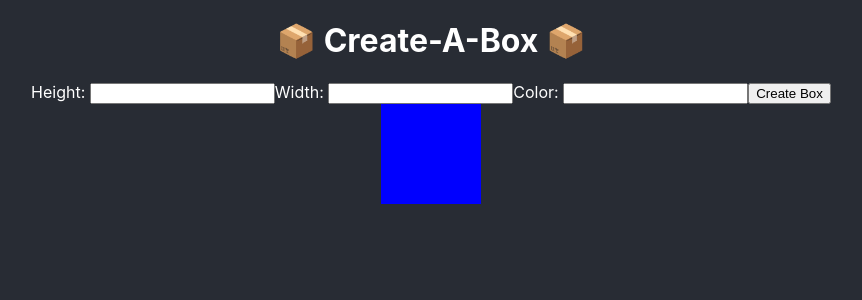
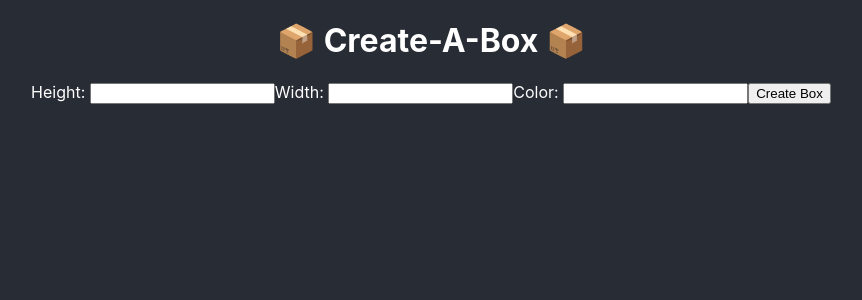
Before and after one commit to TyeCampbell/react-boxmaker, a React (Create React App) app: page / in a window 1280 px wide. Shown: the top 300 px of the page, without its empty margins (209-1071 px from the left). Built offline with nearby package versions, Linux system fonts and the light colour scheme.

Commit message:
added UUID for key and implemented when boxes are being created.

```diff
--- a/package.json
+++ b/package.json
@@ -8,7 +8,8 @@
     "@testing-library/user-event": "^7.1.2",
     "react": "^16.12.0",
     "react-dom": "^16.12.0",
-    "react-scripts": "3.3.0"
+    "react-scripts": "3.3.0",
+    "uuid": "^3.3.3"
   },
   "scripts": {
     "start": "react-scripts start",
--- a/src/Box.js
+++ b/src/Box.js
@@ -2,17 +2,19 @@ import React, { Component } from 'react';
 import './Box.css'
 
 class Box extends Component {
-    constructor(props){
-        super(props);
 
+    static defaultProps = {
+        height: 100,
+        width: 100,
+        color: 'white',
     }
 
     render(){
 
         const boxStyling = {
-            height: '100px',
-            width: '100px',
-            backgroundColor: 'blue',
+            height: this.props.height + "px",
+            width: this.props.width + "px",
+            backgroundColor: this.props.color,
         }
 
         return(
--- a/src/BoxList.js
+++ b/src/BoxList.js
@@ -1,5 +1,6 @@
 import React, { Component } from 'react';
 import NewBoxForm from './NewBoxForm';
+import uuid from 'uuid/v4'
 import Box from './Box';
 
 
@@ -9,13 +10,18 @@ class BoxList extends Component {
         this.state = {
             boxes: [],
         }
+        this.createNewBox = this.createNewBox.bind(this);
     }
 
     createNewBox(h, w, color) {
+
         alert("New Box with a height of: " + h +". A width of: " + w + ". And color of: " + color + ".")
-        // this.setState(st => ({
-        //     boxes: st.boxes.concat(<Box/>)
-        // }));
+
+        const newBox = <Box key={uuid()} height={h} width={w} color={color}/>;
+
+        this.setState(st => ({
+            boxes: st.boxes.concat(newBox)
+        }));
 
     }
 
@@ -25,7 +31,6 @@ class BoxList extends Component {
         return(
             <div>
                 <NewBoxForm createNewBox={this.createNewBox}/>
-                <Box/>
                 {this.state.boxes}
             </div>
         )
--- a/src/NewBoxForm.js
+++ b/src/NewBoxForm.js
@@ -21,7 +21,7 @@ class NewBoxForm extends Component {
             //createBox
             this.props.createNewBox(this.state.height, this.state.width, this.state.color);
 
-            this.setState({height:'', width:''});
+            this.setState({height:'', width:'', color: ''});
         }
     }
 
```
